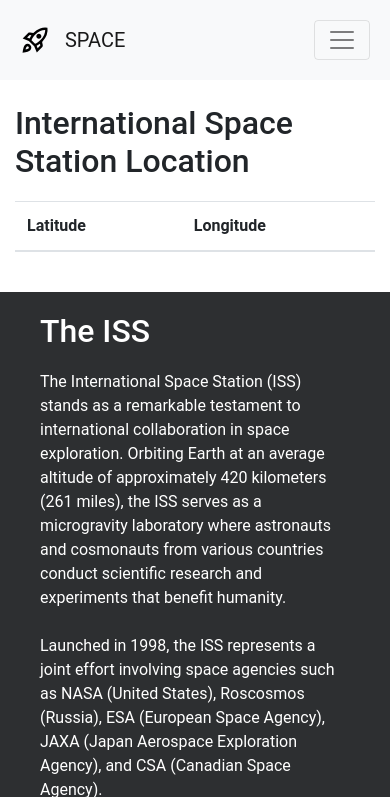
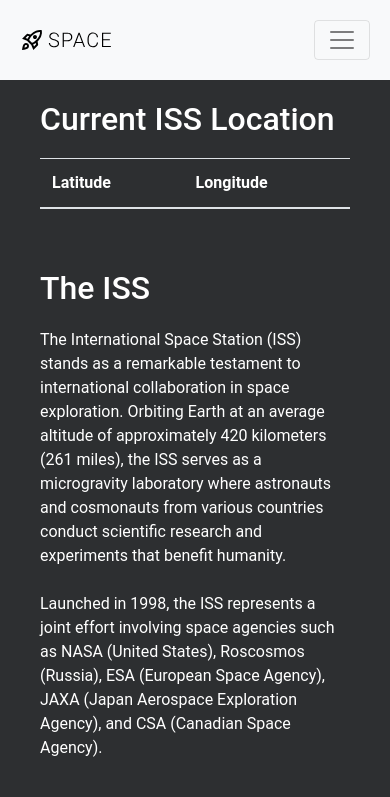
Before and after one commit to maplediv/space, a Flask app: page /iss_location in a window 390 px wide. Shown: the top 797 px of the page. Run offline with Flask 3, Linux system fonts and the light colour scheme; data that the repository does not hold is empty; some libraries are stand-ins or nearby versions.

Commit message:
Update navigation menu

```diff
--- a/static/style1.css
+++ b/static/style1.css
@@ -35,7 +35,15 @@ body {
     margin-left: 50px;
 }
 
+
 @media (max-width: 393px) {
+    .apod{
+        margin-top: 40px;
+        margin-bottom: 10px;
+    }
+    .bgrnd{
+        color: #ffffff
+    }
     .responsive-text {
         font-size: 16px; /* Adjust font size as needed */
         line-height: 1.5;
--- a/templates/iss_location.html
+++ b/templates/iss_location.html
@@ -13,17 +13,14 @@
     <link rel="stylesheet" href="{{ url_for('static', filename='style1.css') }}">
 </head>
 
-<body class="body-background-image">
+<body>
 
     <nav class="navbar navbar-expand-lg navbar-light bg-light">
         <div class="container-fluid">
-            <!-- Left-aligned image -->
             <a class="navbar-brand" href="/">
-                <img src="{{ url_for('static', filename='rocket_launch.svg') }}" alt="Logo" width="30" height="30"
+                <img src="{{ url_for('static', filename='slogo.svg') }}" alt="Logo" width="92" height="24
                     class="d-inline-block align-top">
-                SPACE
             </a>
-
             <!-- Navbar toggler for small screens -->
             <button class="navbar-toggler" type="button" data-toggle="collapse" data-target="#navbarNav"
                 aria-controls="navbarNav" aria-expanded="false" aria-label="Toggle navigation">
@@ -51,9 +48,12 @@
     </nav>
 
     <!-- ISS Location Section -->
-    <div class="container mt-4">
-        <h1>International Space Station Location</h1>
-        <table class="table">
+    <div id="galacticCenterContainer">
+        <div class="container" id="galacticCenterContent">
+            <div class="row">
+                <div class="col-md-6">
+        <h1>Current ISS Location</h1>
+        <table class="table bgrnd">
             <thead>
                 <tr>
                     <th>Latitude</th>
@@ -72,6 +72,9 @@
             </tbody>
         </table>
     </div>
+</div>
+</div>
+</div>
     <div id="galacticCenterContainer">
         <div class="container" id="galacticCenterContent">
             <div class="row">
@@ -101,7 +104,7 @@
 
     <footer class="footer">
         <div class="container">
-            <p>&copy; 2023 Space. All rights reserved.</p>
+            <p>&copy; 2024 Space. All rights reserved.</p>
             <p>Share this page!</p>
             <div class="social-icons">
                 <a href="https://www.facebook.com/" target="_blank" title="Share on Facebook"><img
```
Also changed, not shown: templates/apod.html (+7 -7 lines), templates/neo.html (+5 -6 lines), templates/space.html (+7 -13 lines).
